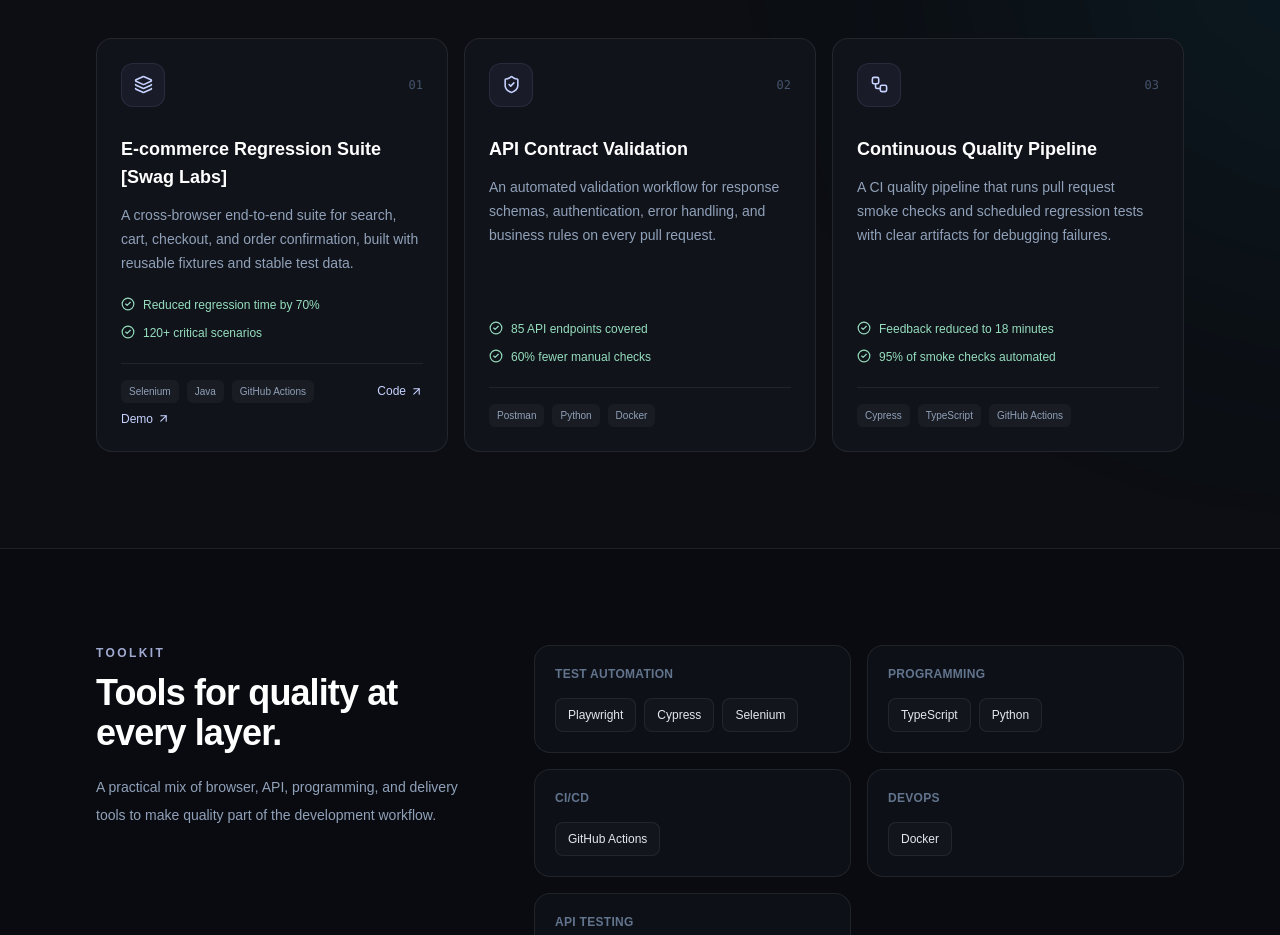
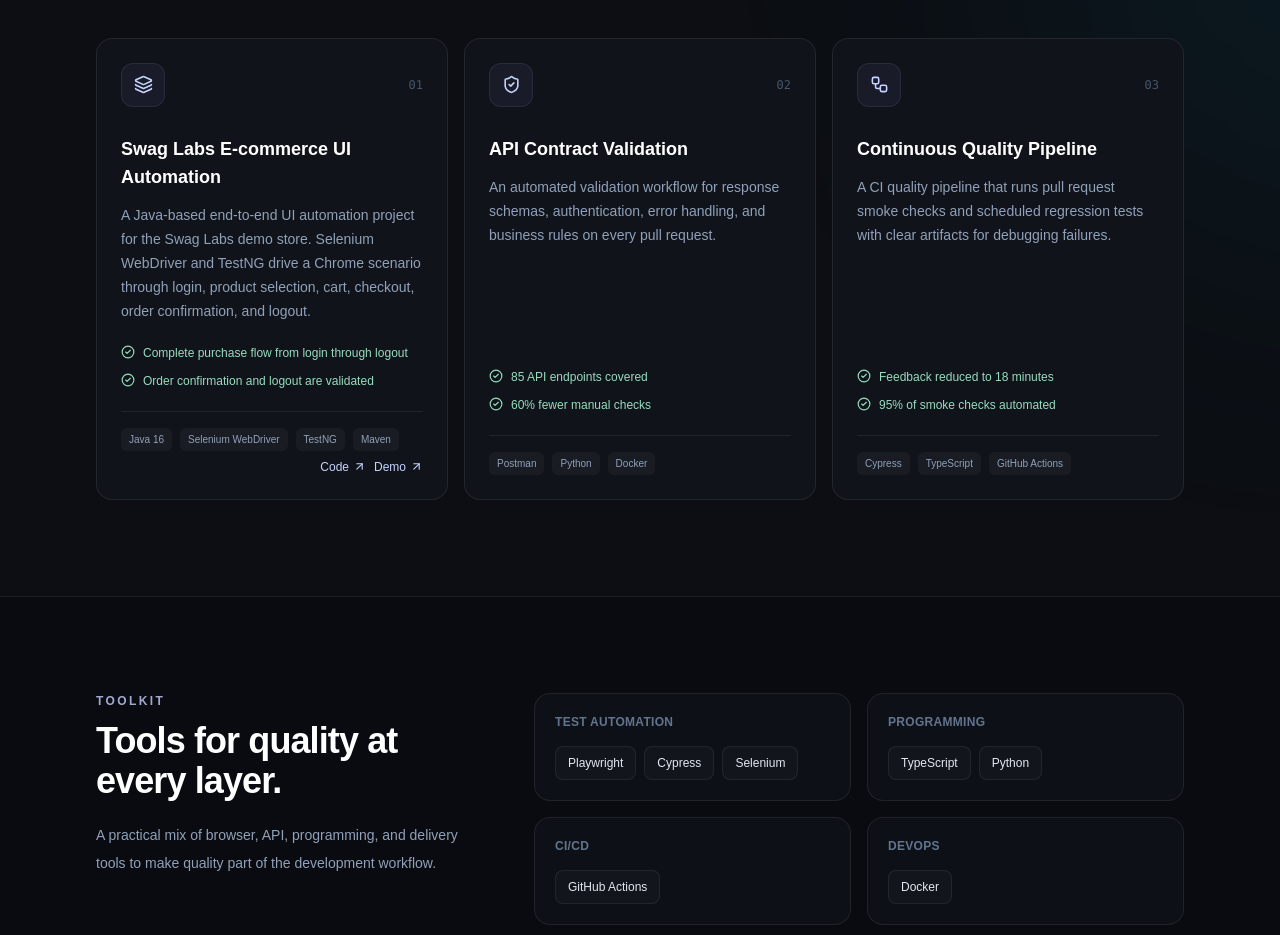
Before and after one commit to AyoubBoumalek/Portfolio, a Next.js app: page / in a window 1280 px wide. Shown: the part 1003-1938 px from the top of the page. Built offline with nearby package versions, Linux system fonts and the light colour scheme; no server answers; the database is empty.

Commit message:
Update Swag Labs project portfolio details

```diff
--- a/prisma/seed.ts
+++ b/prisma/seed.ts
@@ -43,18 +43,17 @@ async function main() {
   const projects = [
     {
       id: "ecommerce-regression-suite",
-      title: "E-commerce Regression Suite",
+      title: "Swag Labs E-commerce UI Automation",
       description:
-        "Built a cross-browser end-to-end suite covering customer journeys including search, cart, checkout, and order confirmation. Added reusable fixtures and stable test data setup.",
+        "A Java-based end-to-end UI automation project for the Swag Labs demo store. Selenium WebDriver and TestNG drive a Chrome scenario through login, product selection, cart, checkout, order confirmation, and logout.",
       imageUrl: null,
-      tools: JSON.stringify(["Playwright", "TypeScript", "GitHub Actions"]),
+      tools: JSON.stringify(["Java 16", "Selenium WebDriver", "TestNG", "Maven", "Chrome"]),
       metrics: JSON.stringify([
-        "Reduced regression time by 70%",
-        "Covered 120+ critical user scenarios",
-        "Runs across 3 browser engines",
+        "Complete purchase flow from login through logout",
+        "Order confirmation and logout are validated",
       ]),
-      githubUrl: "https://github.com/",
-      demoUrl: null,
+      githubUrl: "https://github.com/AyoubBoumalek/Swag-Labs-Ecommerce-WebSite",
+      demoUrl: "https://www.saucedemo.com",
       featured: true,
     },
     {
--- a/src/app/page.tsx
+++ b/src/app/page.tsx
@@ -48,11 +48,11 @@ const fallbackProfile: Profile = {
 const fallbackProjects: Project[] = [
   {
     id: "ecommerce-regression-suite",
-    title: "E-commerce Regression Suite [Swag Labs]",
+    title: "Swag Labs E-commerce UI Automation",
     description:
-      "A cross-browser end-to-end suite for search, cart, checkout, and order confirmation, built with reusable fixtures and stable test data.",
-    tools: ["Selenium", "Java", "GitHub Actions"],
-    metrics: ["Reduced regression time by 70%", "120+ critical scenarios", "3 browser engines"],
+      "A Java-based end-to-end UI automation project for the Swag Labs demo store. Selenium WebDriver and TestNG drive a Chrome scenario through login, product selection, cart, checkout, order confirmation, and logout.",
+    tools: ["Java 16", "Selenium WebDriver", "TestNG", "Maven", "Chrome"],
+    metrics: ["Complete purchase flow from login through logout", "Order confirmation and logout are validated"],
     githubUrl: "https://github.com/AyoubBoumalek/Swag-Labs-Ecommerce-WebSite",
     demoUrl: "https://www.saucedemo.com",
     featured: true,
```
